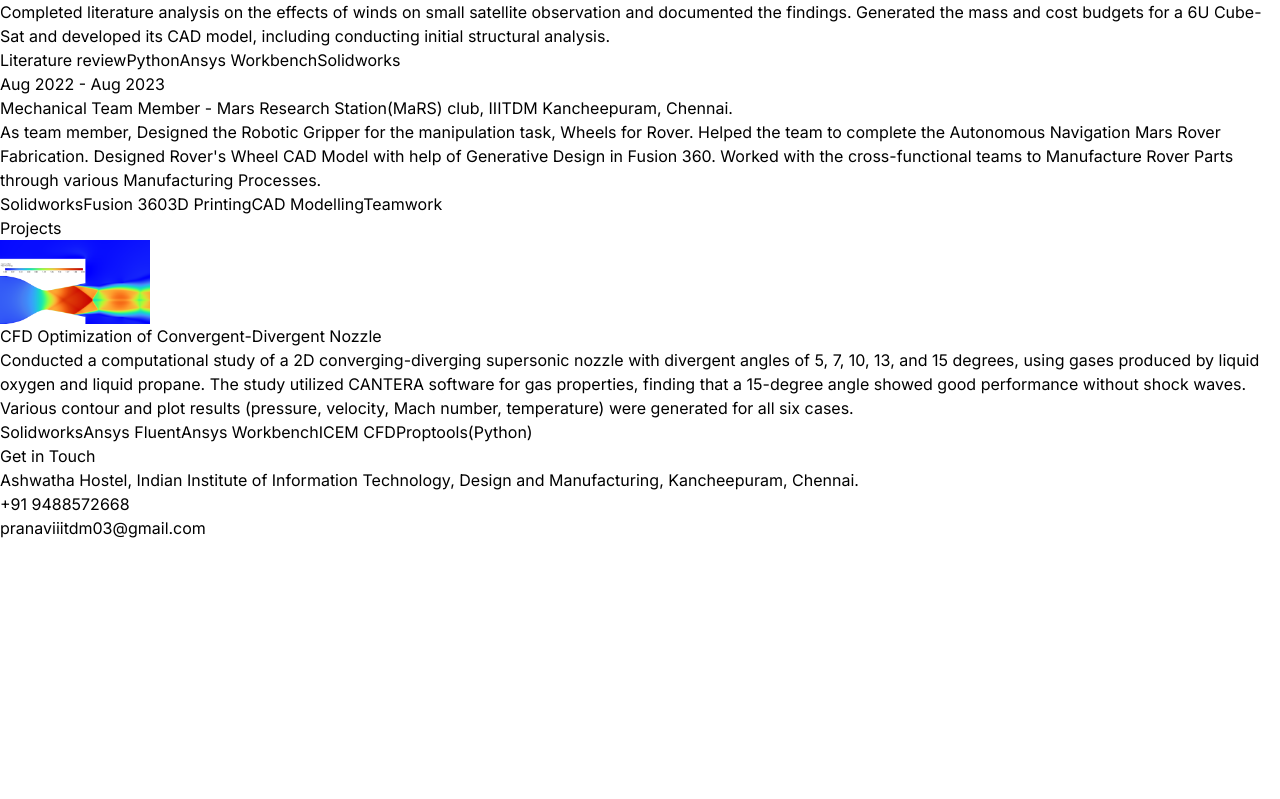
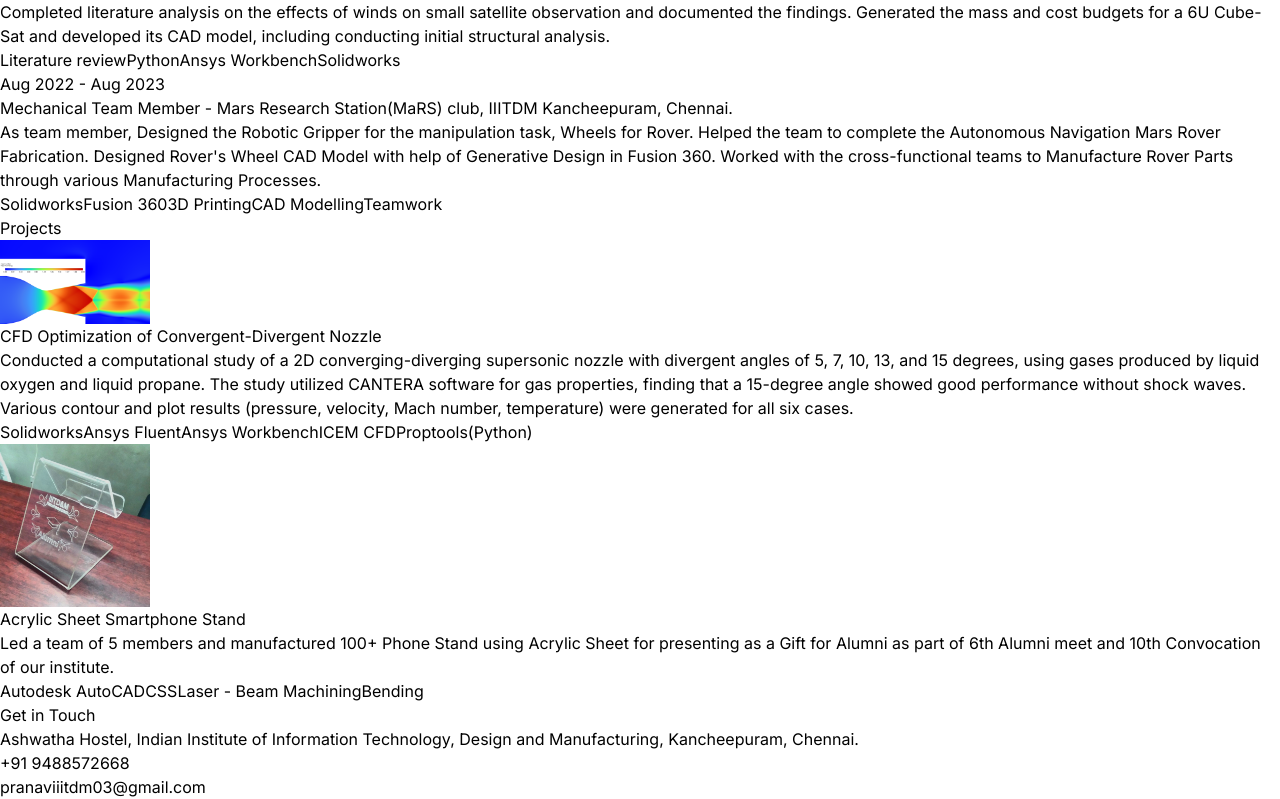
Before and after one commit to PRP2003/personal-website, a React (Vite) app: page / in a window 1280 px wide. Shown: the part 2174-2973 px from the top of the page. Before the commit the page ends 2714 px from the top, so only its background shows below. Built offline with nearby package versions, Linux system fonts and the light colour scheme.

Commit message:
updated-project

```diff
--- a/src/constants/index.js
+++ b/src/constants/index.js
@@ -60,13 +60,13 @@ export const PROJECTS = [
       "Conducted a computational study of a 2D converging-diverging supersonic nozzle with divergent angles of 5, 7, 10, 13, and 15 degrees, using gases produced by liquid oxygen and liquid propane. The study utilized CANTERA software for gas properties, finding that a 15-degree angle showed good performance without shock waves. Various contour and plot results (pressure, velocity, Mach number, temperature) were generated for all six cases.",
       skills: ["Solidworks", "Ansys Fluent", "Ansys Workbench", "ICEM CFD", "Proptools(Python)"],
   },
-  // {
-  //   title: "Task Management App",
-  //   image: project2,
-  //   description:
-  //     "An application for managing tasks and projects, with features such as task creation, assignment, and progress tracking.",
-  //     skills: ["HTML", "CSS", "Angular", "Firebase"],
-  // },
+  {
+    title: "Acrylic Sheet Smartphone Stand ",
+    image: project2,
+    description:
+      "Led a team of 5 members and manufactured 100+ Phone Stand using Acrylic Sheet for presenting as a Gift for Alumni as part of 6th Alumni meet and 10th Convocation of our institute.",
+      skills: ["Autodesk AutoCAD", "CSSLaser - Beam Machining", "Bending"],
+  },
   // {
   //   title: "Portfolio Website",
   //   image: project3,
```
Also changed, not shown: src/assets/projects/project-2.jpg.
